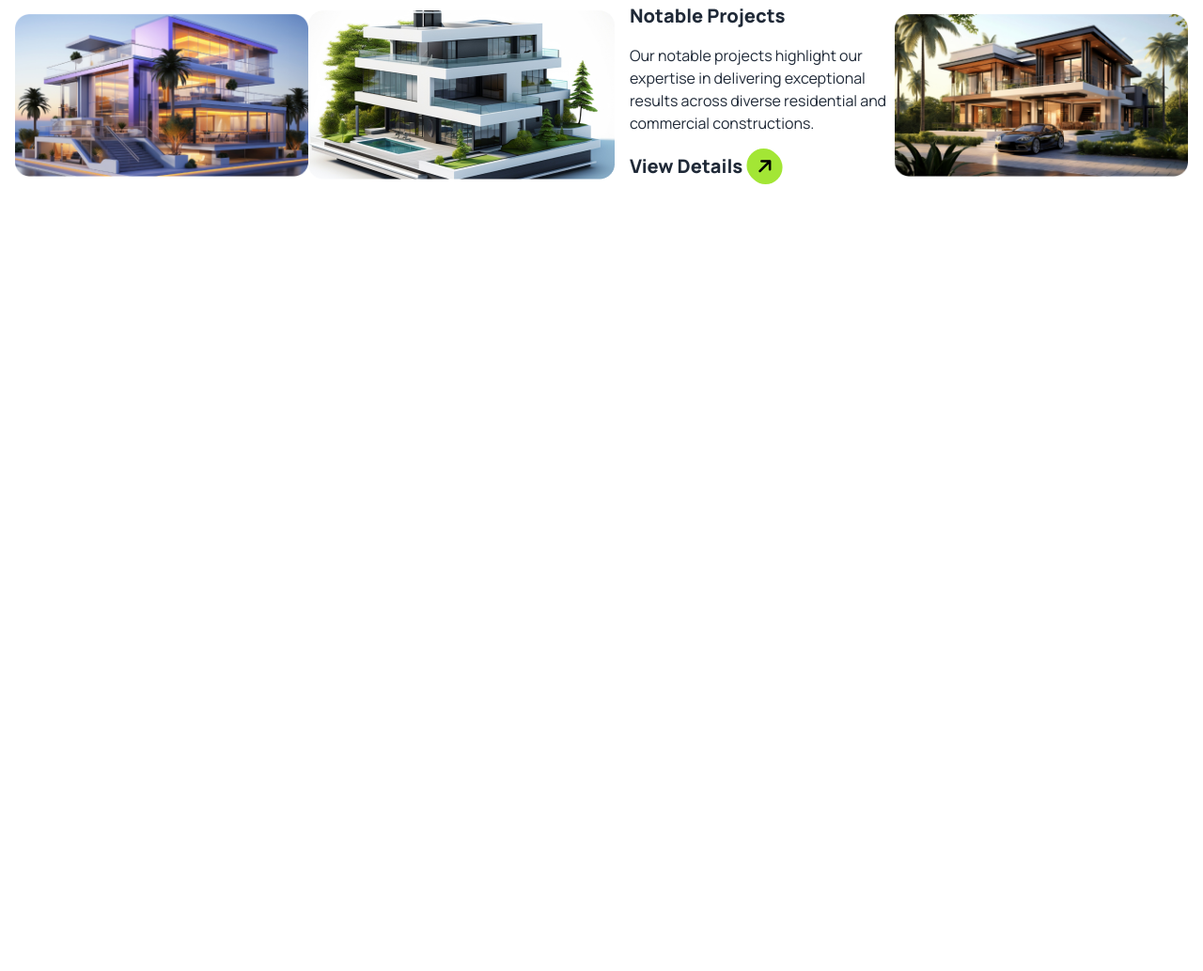
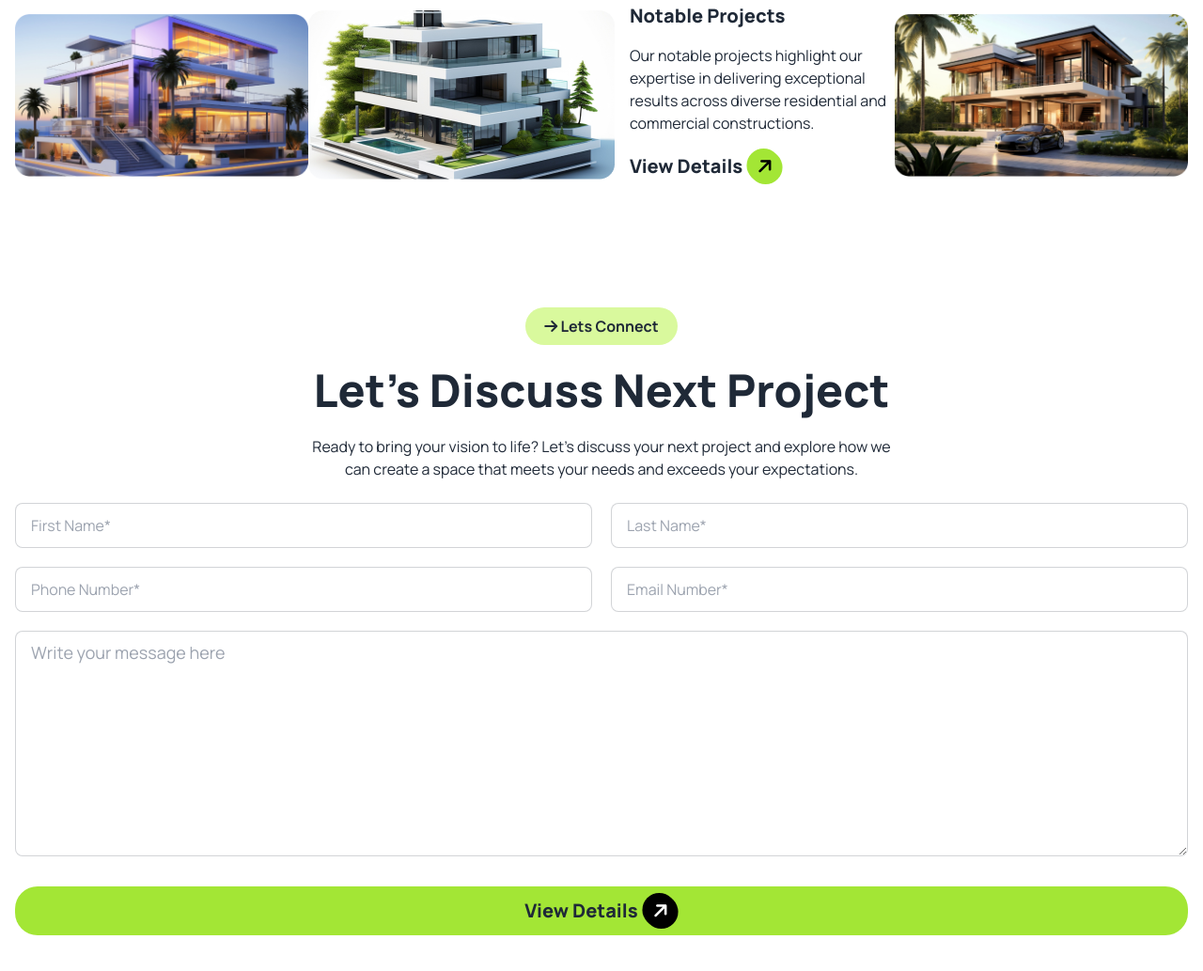
Before and after one commit to tkabir3066/house-site-assignment, a plain HTML site: page index.html in a window 1280 px wide. Shown: the part 2531-3564 px from the top of the page at 94% size. Before the commit the page ends 2858 px from the top, so only its background shows below. Drawn offline with nearby package versions, Linux system fonts and the light colour scheme.

Commit message:
contact section completed

```diff
--- a/index.html
+++ b/index.html
@@ -370,6 +370,62 @@
           </div>
         </div>
       </section>
+
+          <!--? Contact Page -->
+          <section class="md:mb-32 mb-10 px-4">
+            <div class="text-center md:w-1/2 mx-auto">
+              <h3
+                class="font-bold mb-6 bg-lime-200 inline-block rounded-3xl px-5 py-2"
+              >
+                <i class="fa-solid fa-arrow-right"></i> Lets Connect
+              </h3>
+              <h1 class="md:text-5xl text-3xl font-extrabold">
+                Let’s Discuss Next Project
+              </h1>
+              <p class="py-6">
+                Ready to bring your vision to life? Let’s discuss your next project
+                and explore how we can create a space that meets your needs and
+                exceeds your expectations.
+              </p>
+            </div>
+            <!-- Form -->
+            <div class="grid grid-cols-1 md:grid-cols-2 gap-5">
+              <input
+                type="text"
+                placeholder="First Name*"
+                class="input input-bordered w-full"
+              />
+              <input
+                type="text"
+                placeholder="Last Name*"
+                class="input input-bordered w-full"
+              />
+              <input
+                type="text"
+                placeholder="Phone Number*"
+                class="input input-bordered w-full"
+              />
+              <input
+                type="text"
+                placeholder="Email Number*"
+                class="input input-bordered w-full"
+              />
+              <textarea
+                class="textarea textarea-bordered h-60 md:col-span-2 placeholder:text-lg"
+                placeholder="Write your message here"
+              ></textarea>
+            </div>
+            <div>
+              <button
+                class="bg-lime-400 rounded-3xl px-6 py-2 text-xl font-extrabold hover:bg-lime-500 w-full mt-8"
+              >
+                View Details
+                <i
+                  class="fa-solid fa-arrow-up bg-black text-white p-2 px-3 rotate-45 rounded-full"
+                ></i>
+              </button>
+            </div>
+          </section>
     </main>
 
 </html>
```
